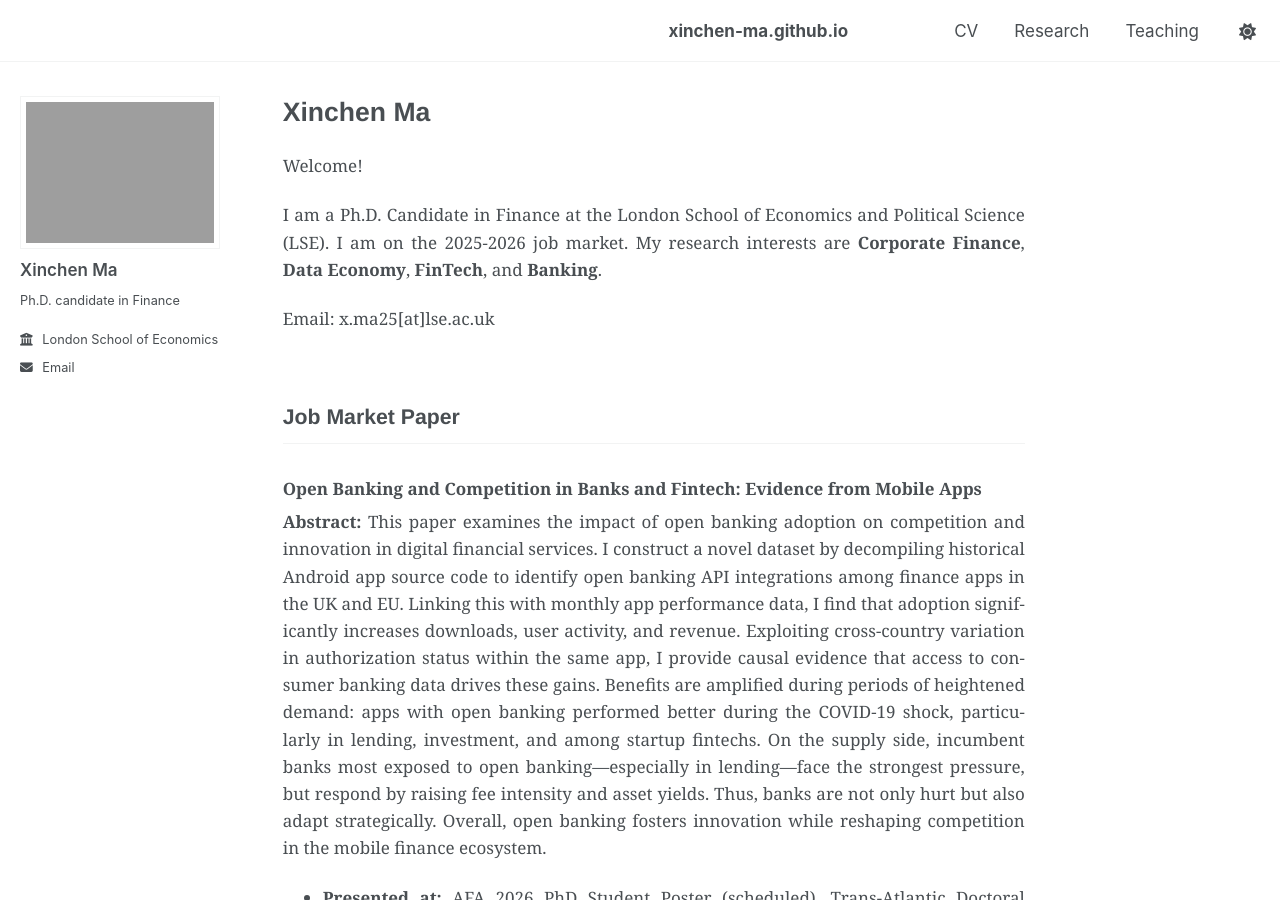
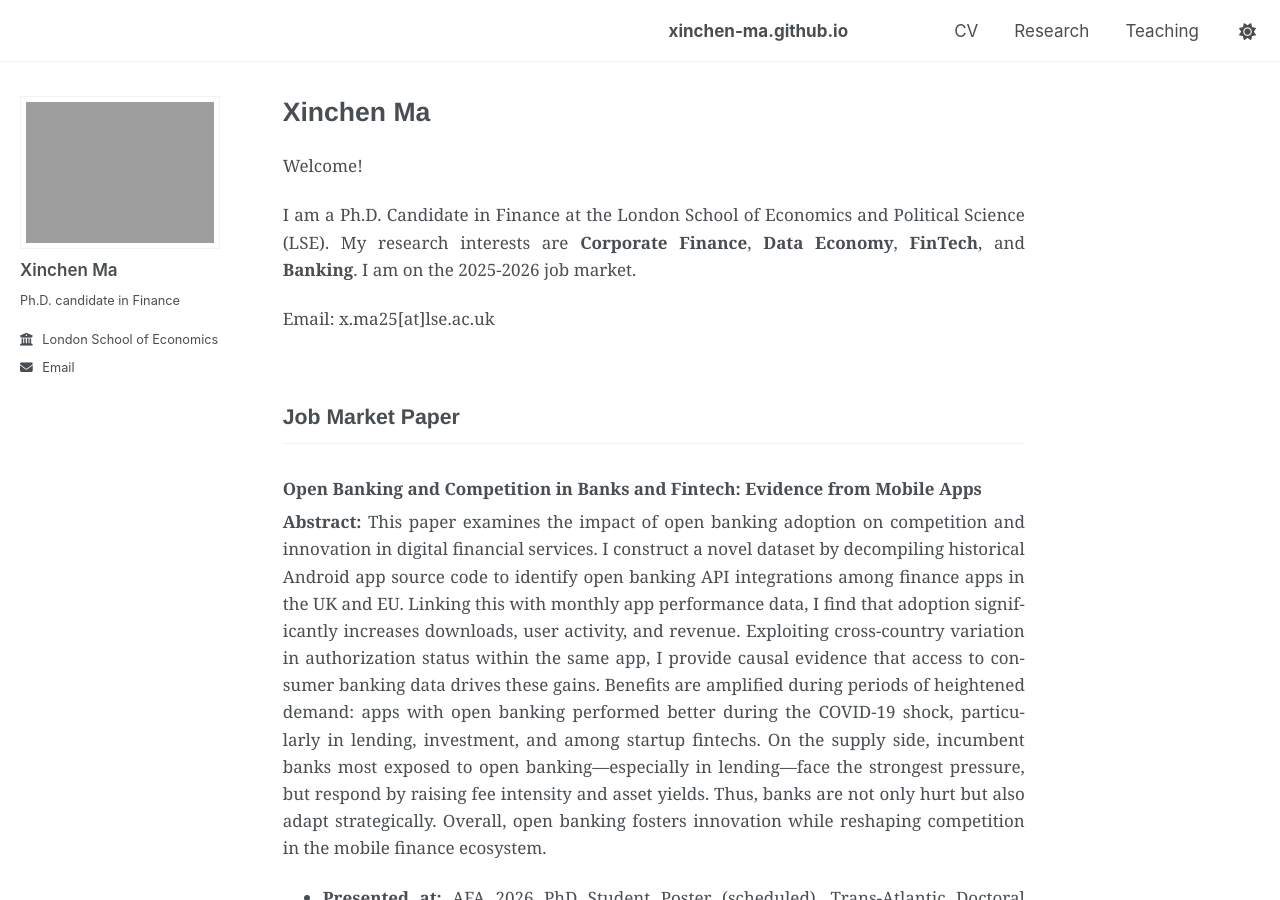
Before and after one commit to xinchen-ma/xinchen-ma.github.io, a Jekyll site: the page built from index.md, in a window 1280 px wide and 900 px high. Built offline with Jekyll 4.4.1, drawn with Linux system fonts in a browser that asks for light colours; a script that is not in the unit is left out.

```diff
--- a/index.md
+++ b/index.md
@@ -9,7 +9,7 @@ sidebar: null
 
 Welcome!
 
-I am a Ph.D. Candidate in Finance at the London School of Economics and Political Science (LSE). I am on the 2025-2026 job market. My research interests are **Corporate Finance**, **Data Economy**, **FinTech**, and **Banking**.
+I am a Ph.D. Candidate in Finance at the London School of Economics and Political Science (LSE). My research interests are **Corporate Finance**, **Data Economy**, **FinTech**, and **Banking**. I am on the 2025-2026 job market.
 
 Email: x.ma25[at]lse.ac.uk
 
```
